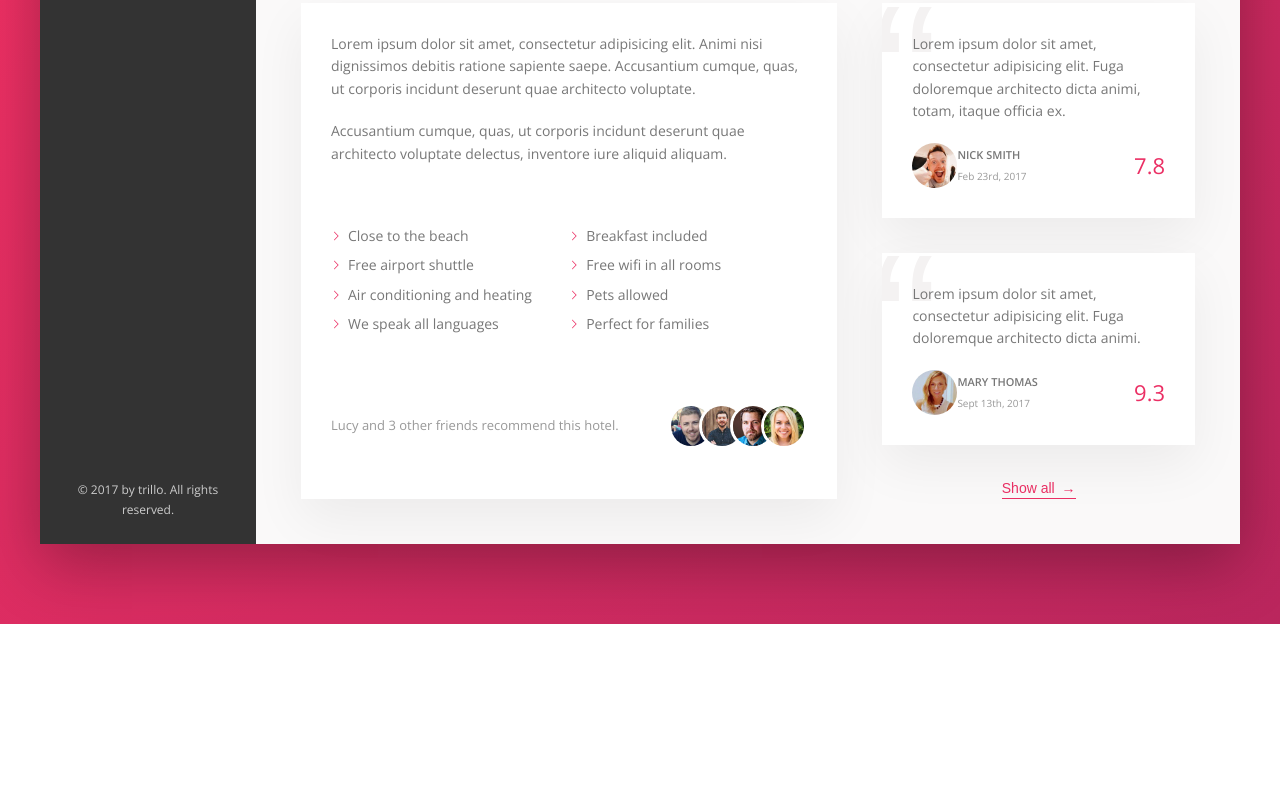
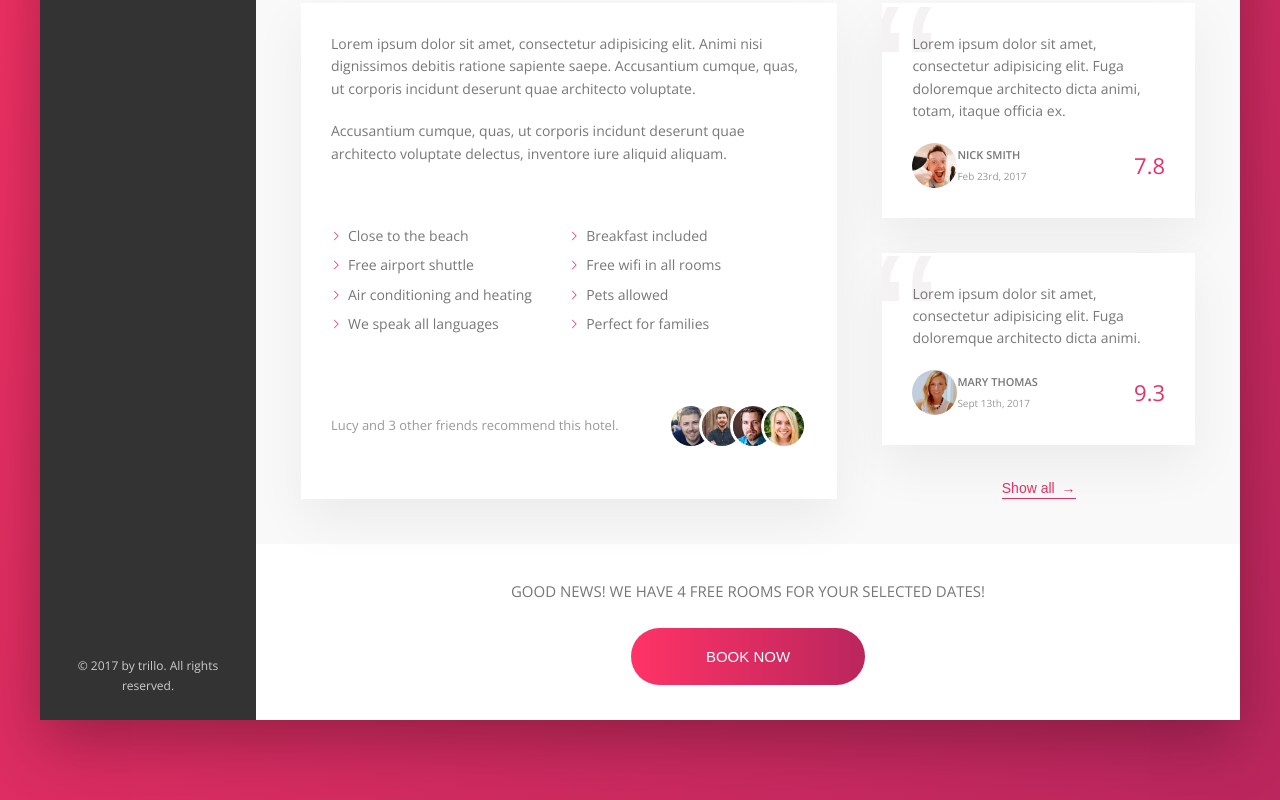
Before and after one commit to Phonng/Trillo-pet-project, a website: page index.html in a window 1280 px wide. Shown: the part 643-1443 px from the top of the page. Before the commit the page ends 1267 px from the top, so only its background shows below. Drawn offline with nearby package versions, Linux system fonts and the light colour scheme.

Commit message:
#feature: CTA-section (#5)
Co-authored-by: phongvh <phongvh1405@gmail.com>

```diff
--- a/index.html
+++ b/index.html
@@ -57,7 +57,7 @@
       <div class="content">
         <nav class="sidebar">
           <ul class="side-nav">
-            <li class="side-nav__item side-nav__item--actived ">
+            <li class="side-nav__item side-nav__item--actived">
               <a href="#" class="side-nav__link">
                 <svg class="side-nav__icon">
                   <use xlink:href="img/sprite.svg#icon-home"></use>
@@ -74,7 +74,7 @@
               </a>
             </li>
             <li class="side-nav__item">
-              <a href="#" class="side-nav__link ">
+              <a href="#" class="side-nav__link">
                 <svg class="side-nav__icon">
                   <use xlink:href="img/sprite.svg#icon-key"></use>
                 </svg>
@@ -238,8 +238,8 @@
 
               <button class="btn-inline">Show all <span>&rarr;</span></button>
             </div>
-
-            <!-- <div class="cta">
+          </div>
+          <div class="cta">
             <h2 class="cta__book-now">
               Good news! We have 4 free rooms for your selected dates!
             </h2>
@@ -247,7 +247,6 @@
               <span class="btn__visible">Book now</span>
               <span class="btn__invisible">Only 4 rooms left</span>
             </button>
-            </div> -->
           </div>
         </main>
       </div>
--- a/sass/_components.scss
+++ b/sass/_components.scss
@@ -146,7 +146,7 @@
     transform: scaleY(0);
     transform-origin: center;
     transition: transform 0.2s ease-out,
-      width 0.5s cubic-bezier(1, 0, 0, 1) 0.2s, background-color .1s;
+      width 0.5s cubic-bezier(1, 0, 0, 1) 0.2s, background-color 0.1s;
   }
 
   &__item:active::before {
@@ -289,7 +289,7 @@
   transition: all 0.2s;
 
   & span {
-    transition:  margin-left 2s;
+    transition: margin-left 2s;
     margin-left: 3px;
   }
 
@@ -402,14 +402,14 @@
     border-radius: 50%;
   }
 
-  &__user-box{
+  &__user-box {
     margin-right: auto;
   }
   &__user-name {
     font-size: 1.1rem;
     font-weight: 600;
     text-transform: uppercase;
-    margin-bottom: .4rem;
+    margin-bottom: 0.4rem;
   }
 
   &__user-date {
@@ -423,10 +423,10 @@
     font-weight: 300;
   }
 
-  &::before{
+  &::before {
     content: "\201C";
     position: absolute;
-    top:-2.75rem;
+    top: -2.75rem;
     left: -1rem;
     line-height: 1;
     font-size: 20rem;
@@ -436,6 +436,73 @@
   }
 }
 
+/////////////////////
+// CALL TO ACTION
+.cta {
+  padding: 3.5rem 0;
+  text-align: center;
+
+  &__book-now {
+    font-size: 1.5rem;
+    font-weight: 300;
+    text-transform: uppercase;
+    margin-bottom: 2.5rem;
+  }
+}
+
+.btn {
+  font-size: 1.5rem;
+  border: none;
+  text-transform: uppercase;
+  border-radius: 100px;
+  font-weight: 300;
+  background-image: linear-gradient(
+    to right,
+    var(--color-primary-light),
+    var(--color-primary-dark)
+  );
+  color: #fff;
+  position: relative;
+  overflow: hidden;
+  cursor: pointer;
+
+  & > * {
+    display: inline-box;
+    height: 100%;
+    width: 100%;
+    transition: all 0.2s;
+  }
+  &__visible {
+    display: inline-block;
+    padding: 2rem 7.5rem;
+  }
+
+  &__invisible {
+    padding: 2rem 0;
+
+    position: absolute;
+    left: 0;
+    top: -100%;
+  }
+
+  &:hover {
+    background-image: linear-gradient(
+    to left,
+    var(--color-primary-light),
+    var(--color-primary-dark)
+  );
+  }
+  &:hover &__visible {
+    transform: translateY(100%);
+  }
+  &:hover &__invisible {
+    top: 0;
+  }
+  &:focus {
+    outline: 0;
+    animation: pulstate .7s infinite;
+  }
+}
 
 @keyframes pulstate {
   0% {
```
Also changed, not shown: css/style.css. Lines whose indentation alone changed are shown as unchanged.
